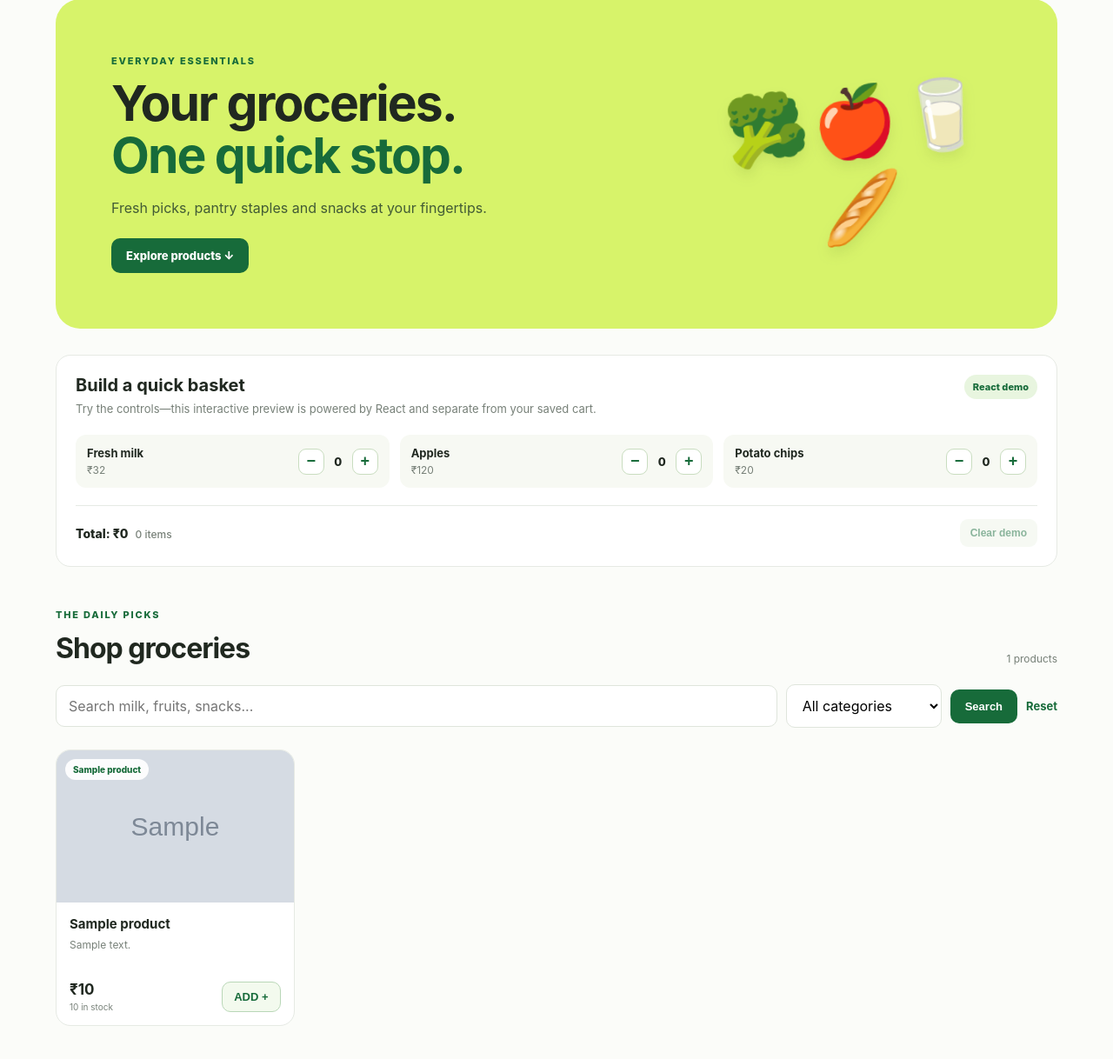
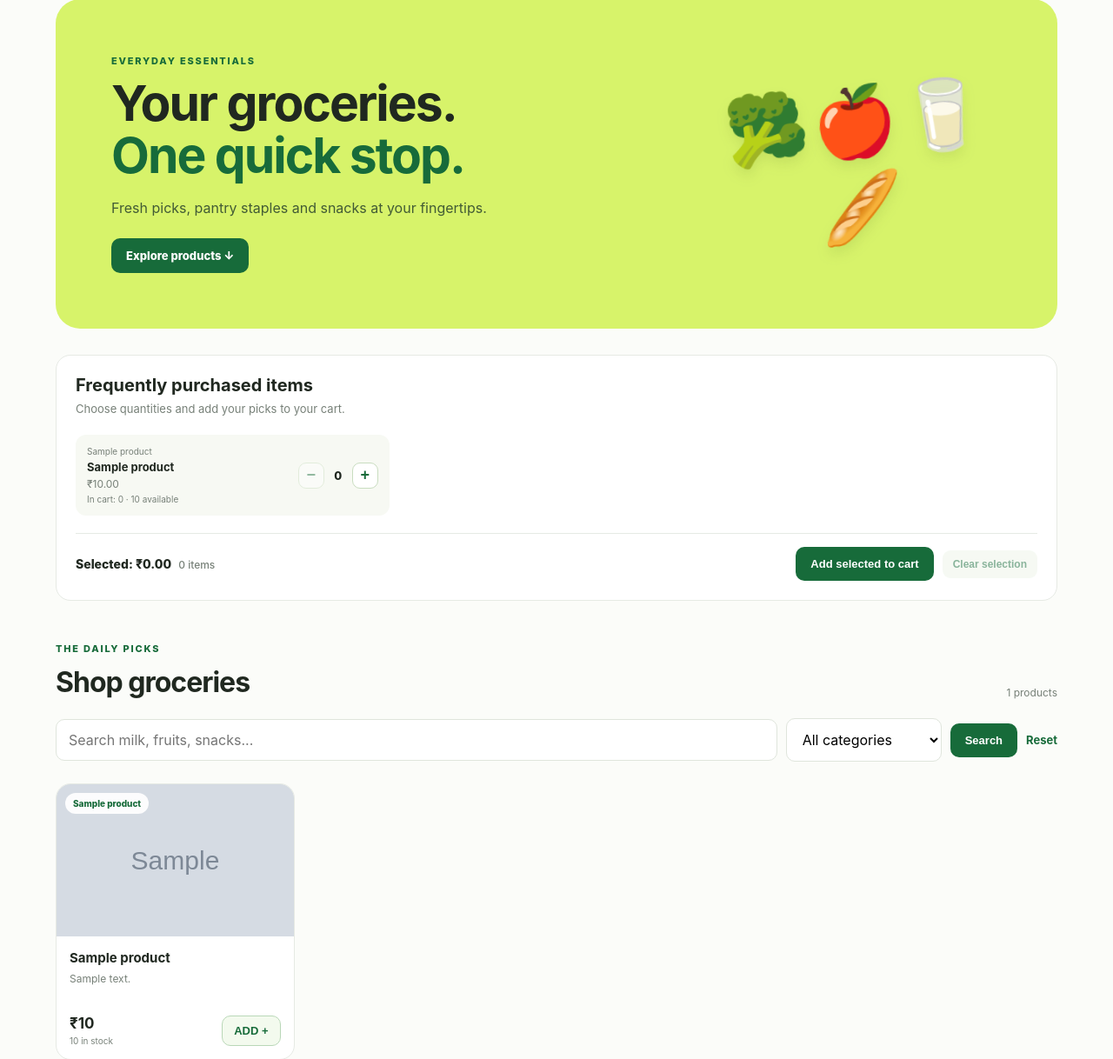
Before and after one commit to mukesh2307/quickcart, a Java web app: page /products.jsp in a window 1280 px wide. Shown: the part 117-1335 px from the top of the page at 87% size. Run offline with Tomcat 11, a stand-in JSP engine, Linux system fonts and the light colour scheme; the template is opened without the code that fills it: most values are stand-ins (such as "Sample title", 1, 10 or a date in 2020); grey boxes marked "Sample" are stand-in pictures; data that the repository does not hold is empty.

Commit message:
synchronized react with the cart

```diff
--- a/src/main/webapp/cart.jsp
+++ b/src/main/webapp/cart.jsp
@@ -12,6 +12,7 @@ request.setAttribute("cartTotal",total);
 <div class="delivery"><strong>Your shopping cart</strong><small>Review your items before checkout</small></div>
 <a class="cart-link" href="${pageContext.request.contextPath}/products">← Continue shopping</a></header>
 <main class="container narrow"><div class="section-heading"><div><p class="eyebrow">YOUR BAG</p><h1>Shopping cart</h1></div></div>
+<c:if test="${not empty sessionScope.flash}"><div class="notice"><c:out value="${sessionScope.flash}"/></div><c:remove var="flash" scope="session"/></c:if>
 <c:choose><c:when test="${empty sessionScope.cart}">
 <div class="empty-state"><div class="empty-icon">🛒</div><h2>Your cart is empty</h2><p>Add a few everyday essentials to get started.</p>
 <a class="button button-dark" href="${pageContext.request.contextPath}/products">Browse products</a></div>
--- a/src/main/webapp/css/react-demo.css
+++ b/src/main/webapp/css/react-demo.css
@@ -2,19 +2,22 @@
 .react-demo-heading{display:flex;align-items:flex-start;justify-content:space-between;gap:16px}
 .react-demo-heading h2{margin:0 0 6px;font-size:20px}
 .react-demo-heading p{margin:0;color:var(--muted);font-size:13px;line-height:1.5}
-.react-demo-badge{flex:none;padding:7px 10px;border-radius:20px;background:#e8f5df;color:var(--green);font-size:11px;font-weight:800}
 .react-demo-items{display:grid;grid-template-columns:repeat(3,minmax(0,1fr));gap:12px;margin:20px 0}
 .react-demo-row{display:flex;align-items:center;justify-content:space-between;gap:8px;padding:13px;background:var(--cream);border-radius:12px}
 .react-demo-product{display:flex;flex-direction:column;gap:4px;min-width:0}
 .react-demo-product strong{font-size:13px}
 .react-demo-product span{color:var(--muted);font-size:12px}
+.react-demo-product small{color:var(--muted);font-size:10px}
 .react-demo-controls{display:flex;align-items:center;gap:9px}
 .react-demo-controls button{width:30px;height:30px;border:1px solid #c9ddc0;border-radius:9px;background:#fff;color:var(--green);font-size:18px;font-weight:700;cursor:pointer}
+.react-demo-controls button:disabled{opacity:.45;cursor:default}
 .react-demo-controls button:focus-visible,.react-demo-clear:focus-visible{outline:3px solid #24834a55;outline-offset:2px}
 .react-demo-controls output{min-width:14px;text-align:center;font-size:13px;font-weight:800}
 .react-demo-footer{display:flex;align-items:center;justify-content:space-between;gap:12px;padding-top:15px;border-top:1px solid var(--line)}
 .react-demo-total{font-size:14px;font-weight:800}
 .react-demo-total small{margin-left:8px;color:var(--muted);font-size:12px;font-weight:500}
+.react-demo-actions{display:flex;align-items:center;gap:10px}
 .react-demo-clear{padding:9px 12px;border:0;border-radius:9px;background:#eef5e9;color:var(--green);font-size:12px;font-weight:800;cursor:pointer}
 .react-demo-clear:disabled{opacity:.5;cursor:default}
-@media(max-width:650px){.react-demo-card{padding:16px}.react-demo-heading{flex-direction:column}.react-demo-items{grid-template-columns:1fr}.react-demo-row{padding:11px}}
+@media(max-width:850px){.react-demo-items{grid-template-columns:repeat(2,minmax(0,1fr))}}
+@media(max-width:650px){.react-demo-card{padding:16px}.react-demo-heading{flex-direction:column}.react-demo-items{grid-template-columns:1fr}.react-demo-row{padding:11px}.react-demo-footer,.react-demo-actions{align-items:stretch;flex-direction:column}.react-demo-actions .button{width:100%}}
--- a/src/main/webapp/js/react-basket-demo.js
+++ b/src/main/webapp/js/react-basket-demo.js
@@ -1,27 +1,44 @@
 (function () {
   const mountNode = document.getElementById("react-basket-demo");
   if (!window.React || !window.ReactDOM) {
-    mountNode.textContent = "The React demo could not load. Check your internet connection and refresh the page.";
+    mountNode.textContent = "Frequently purchased items could not load. Check your internet connection and refresh the page.";
     mountNode.setAttribute("role", "alert");
     return;
   }
 
   const h = window.React.createElement;
-  const products = [
-    { id: "milk", name: "Fresh milk", price: 32 },
-    { id: "apples", name: "Apples", price: 120 },
-    { id: "chips", name: "Potato chips", price: 20 }
-  ];
+  const products = Array.from(mountNode.querySelectorAll("[data-product-id]"), function (node) {
+    return {
+      id: node.dataset.productId,
+      name: node.dataset.name,
+      category: node.dataset.category,
+      pricePaise: Math.round(Number(node.dataset.price) * 100),
+      stock: Number(node.dataset.stock),
+      inCart: Number(node.dataset.inCart)
+    };
+  });
+  const cartUrl = mountNode.dataset.cartUrl;
 
   function BasketDemo() {
     const [quantities, setQuantities] = window.React.useState({});
-    const itemCount = Object.values(quantities).reduce((sum, quantity) => sum + quantity, 0);
-    const total = products.reduce((sum, product) => sum + product.price * (quantities[product.id] || 0), 0);
+    const selectedProducts = products.filter(function (product) {
+      return (quantities[product.id] || 0) > 0;
+    });
+    const itemCount = selectedProducts.reduce(function (sum, product) {
+      return sum + quantities[product.id];
+    }, 0);
+    const totalPaise = products.reduce(function (sum, product) {
+      return sum + product.pricePaise * (quantities[product.id] || 0);
+    }, 0);
 
-    function changeQuantity(productId, change) {
+    function changeQuantity(product, change) {
       setQuantities(function (current) {
+        const nextQuantity = Math.max(0, Math.min(
+          product.stock - product.inCart,
+          (current[product.id] || 0) + change
+        ));
         return Object.assign({}, current, {
-          [productId]: Math.max(0, (current[productId] || 0) + change)
+          [product.id]: nextQuantity
         });
       });
     }
@@ -29,31 +46,33 @@
     return h("section", { className: "react-demo-card", "aria-labelledby": "react-demo-title" },
       h("div", { className: "react-demo-heading" },
         h("div", null,
-          h("h2", { id: "react-demo-title" }, "Build a quick basket"),
-          h("p", null, "Try the controls—this interactive preview is powered by React and separate from your saved cart.")
-        ),
-        h("span", { className: "react-demo-badge" }, "React demo")
+          h("h2", { id: "react-demo-title" }, "Frequently purchased items"),
+          h("p", null, "Choose quantities and add your picks to your cart.")
+        )
       ),
       h("div", { className: "react-demo-items" },
         products.map(function (product) {
           const quantity = quantities[product.id] || 0;
           return h("div", { className: "react-demo-row", key: product.id },
             h("div", { className: "react-demo-product" },
+              h("small", null, product.category),
               h("strong", null, product.name),
-              h("span", null, "₹" + product.price)
+              h("span", null, "₹" + (product.pricePaise / 100).toFixed(2)),
+              h("small", null, "In cart: " + product.inCart + " · " + (product.stock - product.inCart) + " available")
             ),
             h("div", { className: "react-demo-controls" },
               h("button", {
                 type: "button",
-                onClick: function () { changeQuantity(product.id, -1); },
+                onClick: function () { changeQuantity(product, -1); },
                 "aria-label": "Remove one " + product.name,
                 disabled: quantity === 0
               }, "−"),
               h("output", { "aria-label": product.name + " quantity" }, quantity),
               h("button", {
                 type: "button",
-                onClick: function () { changeQuantity(product.id, 1); },
-                "aria-label": "Add one " + product.name
+                onClick: function () { changeQuantity(product, 1); },
+                "aria-label": "Add one " + product.name,
+                disabled: quantity >= product.stock - product.inCart
               }, "+")
             )
           );
@@ -61,15 +80,29 @@
       ),
       h("div", { className: "react-demo-footer" },
         h("div", { className: "react-demo-total", "aria-live": "polite" },
-          "Total: ₹" + total,
+          "Selected: ₹" + (totalPaise / 100).toFixed(2),
           h("small", null, itemCount + (itemCount === 1 ? " item" : " items"))
         ),
-        h("button", {
-          type: "button",
-          className: "react-demo-clear",
-          onClick: function () { setQuantities({}); },
-          disabled: itemCount === 0
-        }, "Clear demo")
+        h("form", { method: "post", action: cartUrl, className: "react-demo-actions" },
+          h("input", { type: "hidden", name: "action", value: "addSelected" }),
+          selectedProducts.map(function (product) {
+            return h(window.React.Fragment, { key: product.id },
+              h("input", { type: "hidden", name: "productId", value: product.id }),
+              h("input", { type: "hidden", name: "quantity", value: quantities[product.id] })
+            );
+          }),
+          h("button", {
+            type: "submit",
+            className: "button button-dark",
+            disabled: itemCount === 0
+          }, "Add selected to cart"),
+          h("button", {
+            type: "button",
+            className: "react-demo-clear",
+            onClick: function () { setQuantities({}); },
+            disabled: itemCount === 0
+          }, "Clear selection")
+        )
       )
     );
   }
--- a/src/main/webapp/products.jsp
+++ b/src/main/webapp/products.jsp
@@ -20,7 +20,17 @@
     <div class="hero-art" aria-hidden="true"><span>🥦</span><span>🍎</span><span>🥛</span><span>🥖</span></div>
   </section>
   <c:if test="${not empty sessionScope.flash}"><div class="notice"><c:out value="${sessionScope.flash}"/></div><c:remove var="flash" scope="session"/></c:if>
-  <div id="react-basket-demo" aria-live="polite">Loading React basket demo…</div>
+  <div id="react-basket-demo" data-cart-url="${pageContext.request.contextPath}/cart" aria-live="polite">
+    <c:forEach var="product" items="${products}">
+      <c:set var="quickCartItem" value="${sessionScope.cart[product.id]}"/>
+      <span hidden data-product-id="<c:out value='${product.id}'/>"
+        data-name="<c:out value='${product.name}'/>"
+        data-category="<c:out value='${product.categoryName}'/>"
+        data-price="<c:out value='${product.price}'/>"
+        data-stock="<c:out value='${product.stock}'/>"
+        data-in-cart="<c:out value='${empty quickCartItem ? 0 : quickCartItem.quantity}'/>"></span>
+    </c:forEach>
+  </div>
   <section id="catalogue" class="catalogue">
     <div class="section-heading"><div><p class="eyebrow">THE DAILY PICKS</p><h2>Shop groceries</h2></div><span class="muted">${products.size()} products</span></div>
     <form class="filters" method="get" action="${pageContext.request.contextPath}/products">
```
Also changed, not shown: src/main/java/com/blinkit/servlet/CartServlet.java (+46 -0 lines).
